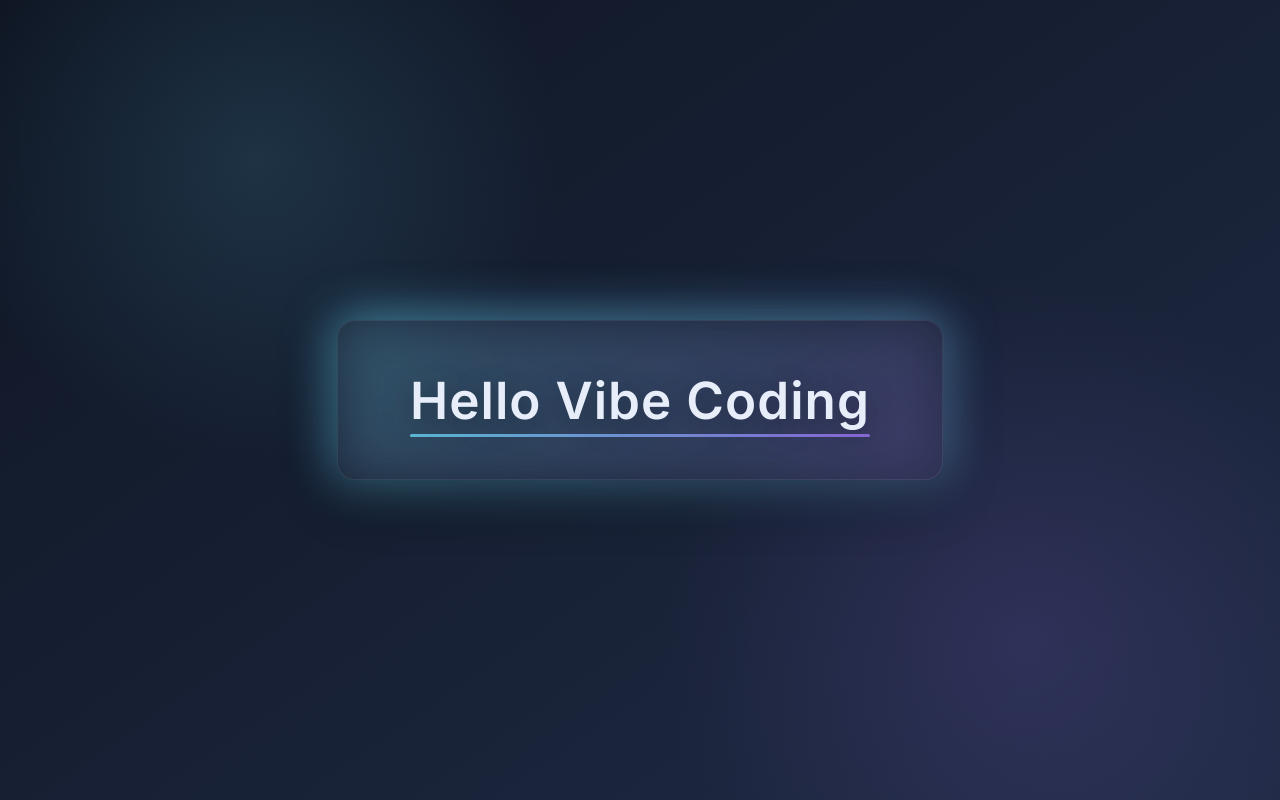
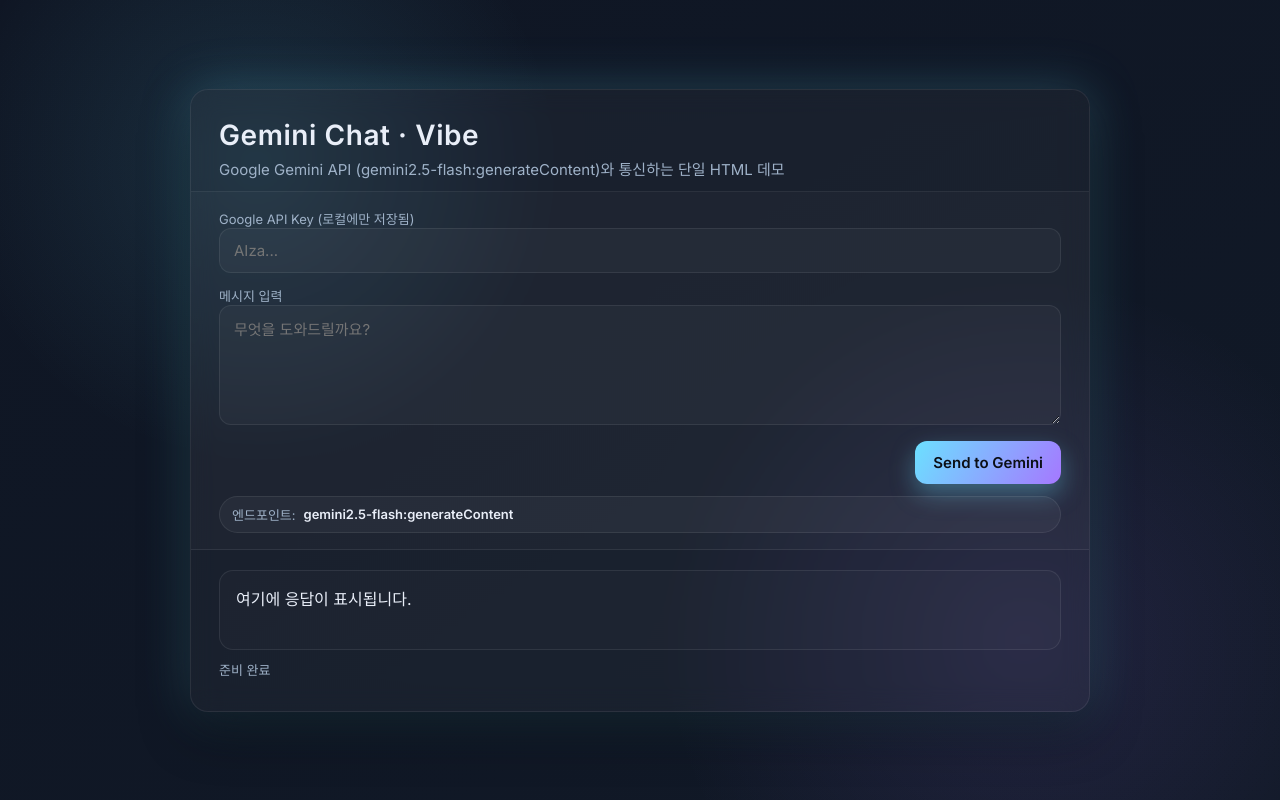
Before and after one commit to juhyun6355-spect/AI-chatbot, a plain HTML site: page index.html in a window 1280 px wide. Drawn offline with Linux system fonts and the light colour scheme.

Commit message:
Add Gemini chatbot UI and env ignore

```diff
--- a/index.html
+++ b/index.html
@@ -3,17 +3,21 @@
 <head>
   <meta charset="UTF-8">
   <meta name="viewport" content="width=device-width, initial-scale=1.0">
-  <title>Hello Vibe Coding</title>
+  <title>Gemini Chat · Vibe</title>
   <link rel="preconnect" href="https://fonts.googleapis.com">
   <link rel="preconnect" href="https://fonts.gstatic.com" crossorigin>
-  <link href="https://fonts.googleapis.com/css2?family=Inter:wght@400;600&display=swap" rel="stylesheet">
+  <link href="https://fonts.googleapis.com/css2?family=Inter:wght@400;500;600&display=swap" rel="stylesheet">
   <style>
     :root {
       color-scheme: dark;
       --bg-start: #0f1624;
-      --bg-end: #1f2a44;
+      --bg-end: #111927;
+      --panel: rgba(255, 255, 255, 0.04);
+      --border: rgba(255, 255, 255, 0.08);
       --accent: #6ce0ff;
-      --glow: rgba(108, 224, 255, 0.5);
+      --accent-2: #a578ff;
+      --text: #e9eef8;
+      --muted: #9fb2c8;
     }
 
     * {
@@ -25,67 +29,258 @@
       min-height: 100vh;
       display: grid;
       place-items: center;
-      background: radial-gradient(circle at 20% 20%, rgba(108, 224, 255, 0.12), transparent 25%),
-                  radial-gradient(circle at 80% 80%, rgba(165, 120, 255, 0.14), transparent 30%),
-                  linear-gradient(145deg, var(--bg-start), var(--bg-end));
-      color: #e8eef9;
+      background:
+        radial-gradient(circle at 20% 20%, rgba(108, 224, 255, 0.12), transparent 25%),
+        radial-gradient(circle at 80% 80%, rgba(165, 120, 255, 0.12), transparent 30%),
+        linear-gradient(145deg, var(--bg-start), var(--bg-end));
+      color: var(--text);
       font-family: 'Inter', system-ui, -apple-system, BlinkMacSystemFont, 'Segoe UI', sans-serif;
+      padding: 32px 20px;
+    }
+
+    .shell {
+      width: min(900px, 100%);
+      background: var(--panel);
+      border: 1px solid var(--border);
+      border-radius: 18px;
+      box-shadow:
+        0 20px 50px rgba(0, 0, 0, 0.45),
+        0 0 50px rgba(108, 224, 255, 0.25);
+      backdrop-filter: blur(12px);
       overflow: hidden;
     }
 
-    .card {
-      position: relative;
-      padding: 48px 72px;
-      border-radius: 18px;
-      background: rgba(255, 255, 255, 0.03);
-      border: 1px solid rgba(255, 255, 255, 0.08);
-      box-shadow:
-        0 20px 50px rgba(0, 0, 0, 0.45),
-        0 0 50px var(--glow);
-      backdrop-filter: blur(12px);
-      text-align: center;
-    }
-
-    .card::before {
-      content: '';
-      position: absolute;
-      inset: -1px;
-      border-radius: 20px;
-      background: linear-gradient(120deg, rgba(108, 224, 255, 0.5), rgba(165, 120, 255, 0.35));
-      filter: blur(25px);
-      opacity: 0.45;
-      z-index: -1;
+    header {
+      padding: 28px 28px 12px;
+      border-bottom: 1px solid var(--border);
     }
 
     h1 {
-      margin: 0;
-      font-size: clamp(32px, 4vw, 56px);
+      margin: 0 0 6px;
+      font-size: 28px;
       font-weight: 600;
       letter-spacing: 0.02em;
-      text-shadow: 0 8px 30px rgba(0, 0, 0, 0.35);
     }
 
-    h1 span {
-      position: relative;
-      display: inline-block;
+    .subtitle {
+      margin: 0;
+      color: var(--muted);
+      font-size: 15px;
     }
 
-    h1 span::after {
-      content: '';
-      position: absolute;
-      left: 0;
-      right: 0;
-      bottom: -6px;
-      height: 3px;
+    .controls {
+      display: grid;
+      gap: 12px;
+      padding: 16px 28px;
+      border-bottom: 1px solid var(--border);
+      background: rgba(255, 255, 255, 0.02);
+    }
+
+    label {
+      font-size: 13px;
+      color: var(--muted);
+    }
+
+    input[type="password"],
+    textarea {
+      width: 100%;
+      border-radius: 12px;
+      border: 1px solid var(--border);
+      background: rgba(255, 255, 255, 0.03);
+      color: var(--text);
+      padding: 12px 14px;
+      font: 15px 'Inter', sans-serif;
+      transition: border-color 0.2s ease, box-shadow 0.2s ease;
+    }
+
+    input[type="password"]:focus,
+    textarea:focus {
+      outline: none;
+      border-color: rgba(108, 224, 255, 0.6);
+      box-shadow: 0 0 0 3px rgba(108, 224, 255, 0.15);
+    }
+
+    textarea {
+      min-height: 120px;
+      resize: vertical;
+    }
+
+    .actions {
+      display: flex;
+      gap: 12px;
+      justify-content: flex-end;
+    }
+
+    button {
+      border: none;
+      border-radius: 12px;
+      padding: 12px 18px;
+      font: 15px 'Inter', sans-serif;
+      cursor: pointer;
+      background: linear-gradient(120deg, var(--accent), var(--accent-2));
+      color: #0b0f16;
+      font-weight: 600;
+      box-shadow: 0 10px 25px rgba(108, 224, 255, 0.35);
+      transition: transform 0.15s ease, box-shadow 0.15s ease, filter 0.15s ease;
+    }
+
+    button:hover {
+      transform: translateY(-1px);
+      box-shadow: 0 14px 30px rgba(108, 224, 255, 0.4);
+    }
+
+    button:disabled {
+      opacity: 0.6;
+      cursor: not-allowed;
+      transform: none;
+      box-shadow: none;
+    }
+
+    .output {
+      padding: 20px 28px 32px;
+    }
+
+    .bubble {
+      padding: 16px;
+      border-radius: 14px;
+      border: 1px solid var(--border);
+      background: rgba(255, 255, 255, 0.02);
+      line-height: 1.6;
+      white-space: pre-wrap;
+      word-break: break-word;
+      min-height: 80px;
+    }
+
+    .status {
+      margin-top: 10px;
+      color: var(--muted);
+      font-size: 13px;
+    }
+
+    .pill {
+      display: inline-flex;
+      align-items: center;
+      gap: 8px;
+      padding: 8px 12px;
       border-radius: 999px;
-      background: linear-gradient(90deg, rgba(108, 224, 255, 0.8), rgba(165, 120, 255, 0.8));
-      opacity: 0.9;
+      background: rgba(255, 255, 255, 0.04);
+      border: 1px solid var(--border);
+      color: var(--muted);
+      font-size: 13px;
+    }
+
+    .pill strong {
+      color: var(--text);
+      font-weight: 600;
     }
   </style>
 </head>
 <body>
-  <div class="card" role="presentation">
-    <h1><span>Hello Vibe Coding</span></h1>
+  <div class="shell">
+    <header>
+      <h1>Gemini Chat · Vibe</h1>
+      <p class="subtitle">Google Gemini API (gemini2.5-flash:generateContent)와 통신하는 단일 HTML 데모</p>
+    </header>
+
+    <section class="controls">
+      <div>
+        <label for="apiKey">Google API Key (로컬에만 저장됨)</label>
+        <input type="password" id="apiKey" placeholder="AIza..." autocomplete="off">
+      </div>
+      <div>
+        <label for="prompt">메시지 입력</label>
+        <textarea id="prompt" placeholder="무엇을 도와드릴까요?"></textarea>
+      </div>
+      <div class="actions">
+        <button id="sendBtn">Send to Gemini</button>
+      </div>
+      <div class="pill">
+        <span>엔드포인트:</span>
+        <strong>gemini2.5-flash:generateContent</strong>
+      </div>
+    </section>
+
+    <section class="output">
+      <div class="bubble" id="responseBubble">여기에 응답이 표시됩니다.</div>
+      <div class="status" id="statusText">준비 완료</div>
+    </section>
   </div>
+
+  <script>
+    const ENDPOINT = 'https://generativelanguage.googleapis.com/v1beta/models/gemini2.5-flash:generateContent';
+    const apiKeyInput = document.getElementById('apiKey');
+    const promptInput = document.getElementById('prompt');
+    const sendBtn = document.getElementById('sendBtn');
+    const bubble = document.getElementById('responseBubble');
+    const statusText = document.getElementById('statusText');
+
+    // Restore API key locally if previously saved
+    apiKeyInput.value = localStorage.getItem('gemini_api_key') || '';
+
+    function setStatus(message) {
+      statusText.textContent = message;
+    }
+
+    function setLoading(isLoading) {
+      sendBtn.disabled = isLoading;
+      sendBtn.textContent = isLoading ? 'Requesting…' : 'Send to Gemini';
+    }
+
+    async function callGemini(prompt) {
+      const apiKey = apiKeyInput.value.trim();
+      if (!apiKey) {
+        alert('API 키를 입력하세요.');
+        return;
+      }
+      if (!prompt.trim()) {
+        alert('메시지를 입력하세요.');
+        return;
+      }
+
+      // Save locally for convenience; never sent anywhere else.
+      localStorage.setItem('gemini_api_key', apiKey);
+
+      setLoading(true);
+      setStatus('요청 중...');
+      bubble.textContent = '생각 중...';
+
+      try {
+        const res = await fetch(\`\${ENDPOINT}?key=\${encodeURIComponent(apiKey)}\`, {
+          method: 'POST',
+          headers: { 'Content-Type': 'application/json' },
+          body: JSON.stringify({
+            contents: [{ parts: [{ text: prompt }] }]
+          })
+        });
+
+        if (!res.ok) {
+          const errText = await res.text();
+          throw new Error(\`HTTP \${res.status}: \${errText}\`);
+        }
+
+        const data = await res.json();
+        const parts = data?.candidates?.[0]?.content?.parts || [];
+        const text = parts.map(p => p.text).filter(Boolean).join('\n').trim();
+        bubble.textContent = text || '응답을 받을 수 없었습니다.';
+        setStatus('완료');
+      } catch (err) {
+        console.error(err);
+        bubble.textContent = '오류 발생: ' + err.message;
+        setStatus('실패');
+      } finally {
+        setLoading(false);
+      }
+    }
+
+    sendBtn.addEventListener('click', () => {
+      callGemini(promptInput.value);
+    });
+
+    promptInput.addEventListener('keydown', (e) => {
+      if ((e.metaKey || e.ctrlKey) && e.key === 'Enter') {
+        callGemini(promptInput.value);
+      }
+    });
+  </script>
 </body>
 </html>
```
